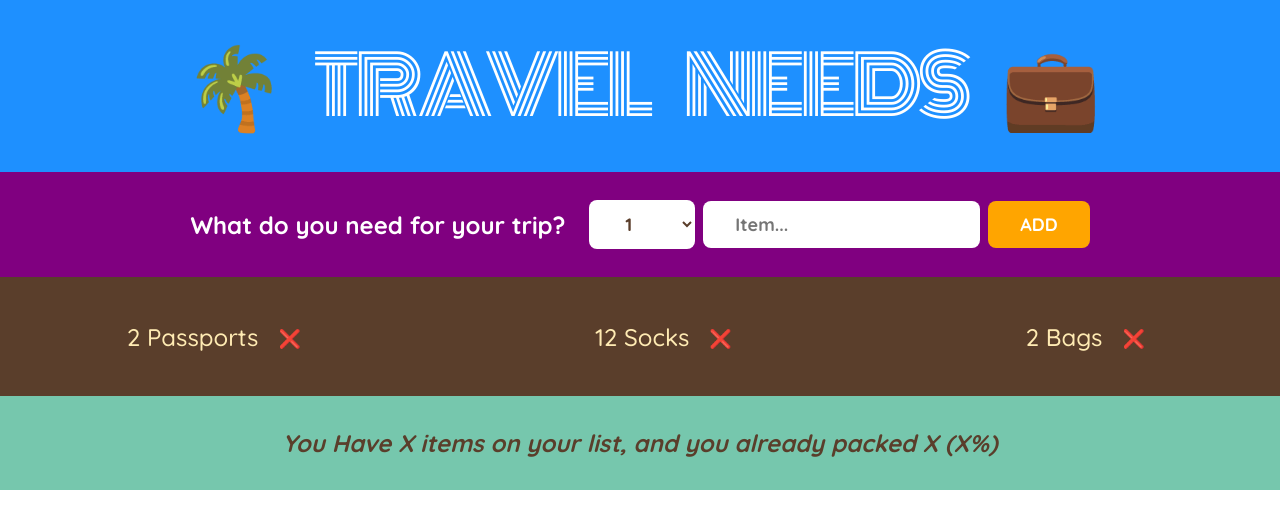
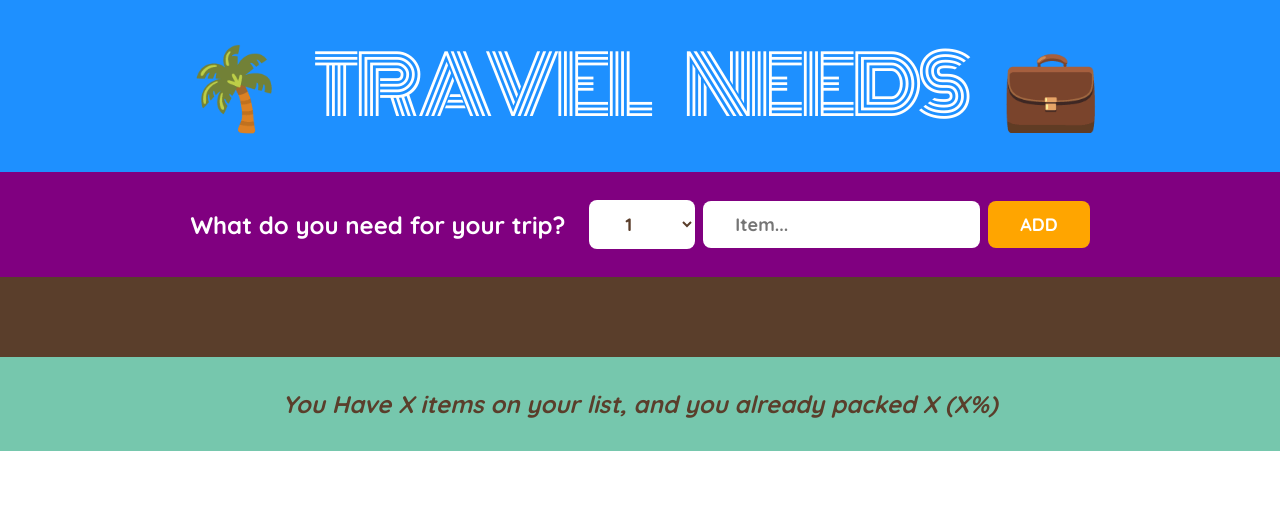
Before and after one commit to msrdeepu/travel-needs-react, a React (Create React App) app: page / in a window 1280 px wide. Shown: the top 528 px of the page. Built offline with nearby package versions, Linux system fonts and the light colour scheme.

Commit message:
state-lift

```diff
--- a/src/App.js
+++ b/src/App.js
@@ -1,14 +1,20 @@
+import React, { useState } from "react";
 import Topbar from "./components/Topbar";
 import Footer from "./components/Footer";
 import Packinglist from "./components/Packinglist";
 import Addform from "./components/Addform";
 
 function App() {
+  const [items, setItems] = useState([]);
+  const handleNewItem = (item) => {
+    setItems((items) => [...items, item]);
+  };
+
   return (
     <div>
       <Topbar />
-      <Addform />
-      <Packinglist />
+      <Addform onAddItems={handleNewItem} />
+      <Packinglist items={items} />
       <Footer />
     </div>
   );
--- a/src/components/Addform/index.jsx
+++ b/src/components/Addform/index.jsx
@@ -1,13 +1,9 @@
 import React, { useState } from "react";
 
-const Addform = () => {
+const Addform = ({ onAddItems }) => {
   const [description, setDescription] = useState("");
   const [quantity, setQuantity] = useState(1);
-  const [items, setItems] = useState([]);
-
-  const handleNewItem = (item) => {
-    setItems((items) => [...items, item]);
-  };
+  // const [items, setItems] = useState([]);
 
   const submitHandler = (e) => {
     e.preventDefault();
@@ -15,7 +11,7 @@ const Addform = () => {
     // console.log(e.target.value);
     const newItem = { description, quantity, packed: false, id: Date.now() };
     console.log(newItem);
-    handleNewItem(newItem);
+    onAddItems(newItem);
     setDescription("");
     setQuantity(1);
   };
--- a/src/components/Packinglist/index.jsx
+++ b/src/components/Packinglist/index.jsx
@@ -1,11 +1,5 @@
 import React from "react";
 import "../../index.css";
-
-const initialItems = [
-  { id: 1, description: "Passports", quantity: 2, packed: false },
-  { id: 2, description: "Socks", quantity: 12, packed: false },
-  { id: 3, description: "Bags", quantity: 2, packed: false },
-];
 
 const Item = ({ item }) => {
   return (
@@ -18,10 +12,10 @@ const Item = ({ item }) => {
   );
 };
 
-const Packinglist = () => {
+const Packinglist = ({ items }) => {
   return (
     <ul className="list">
-      {initialItems.map((item) => (
+      {items.map((item) => (
         <Item item={item} key={item.id} />
       ))}
     </ul>
```
